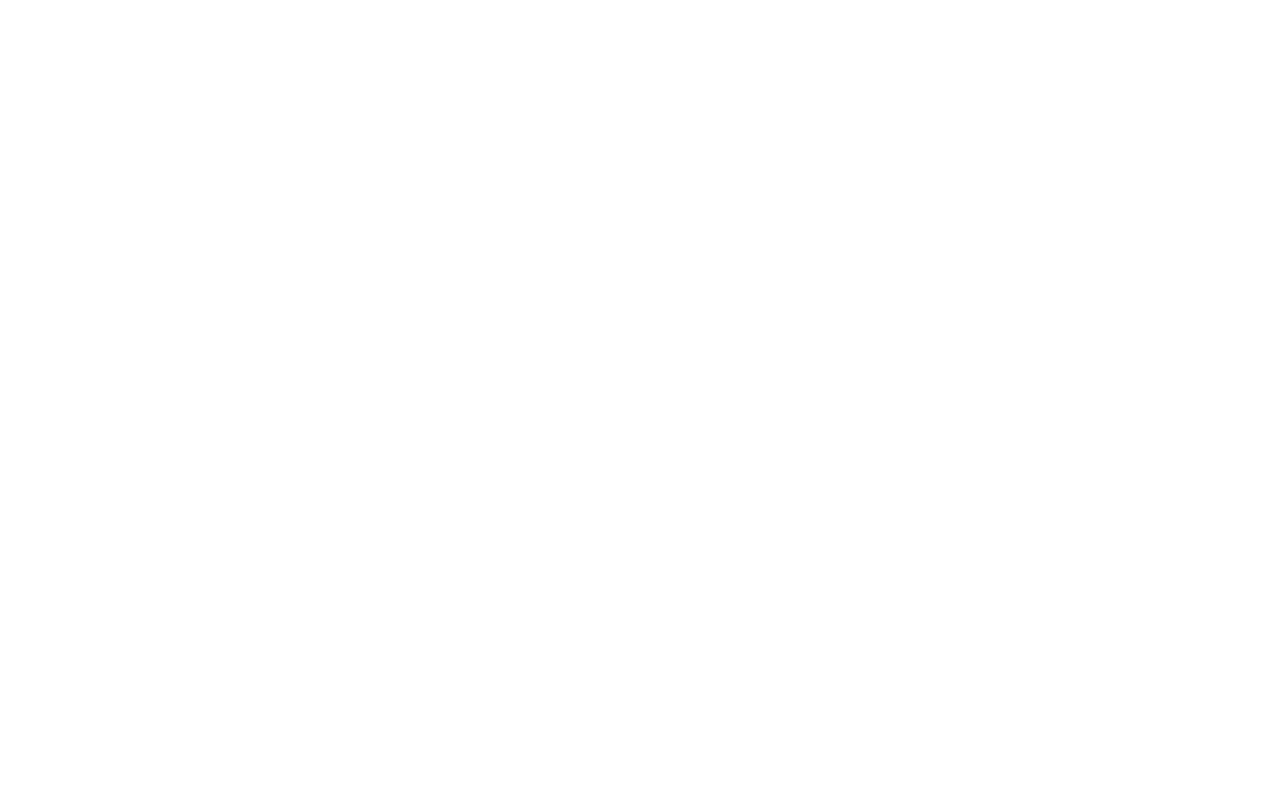
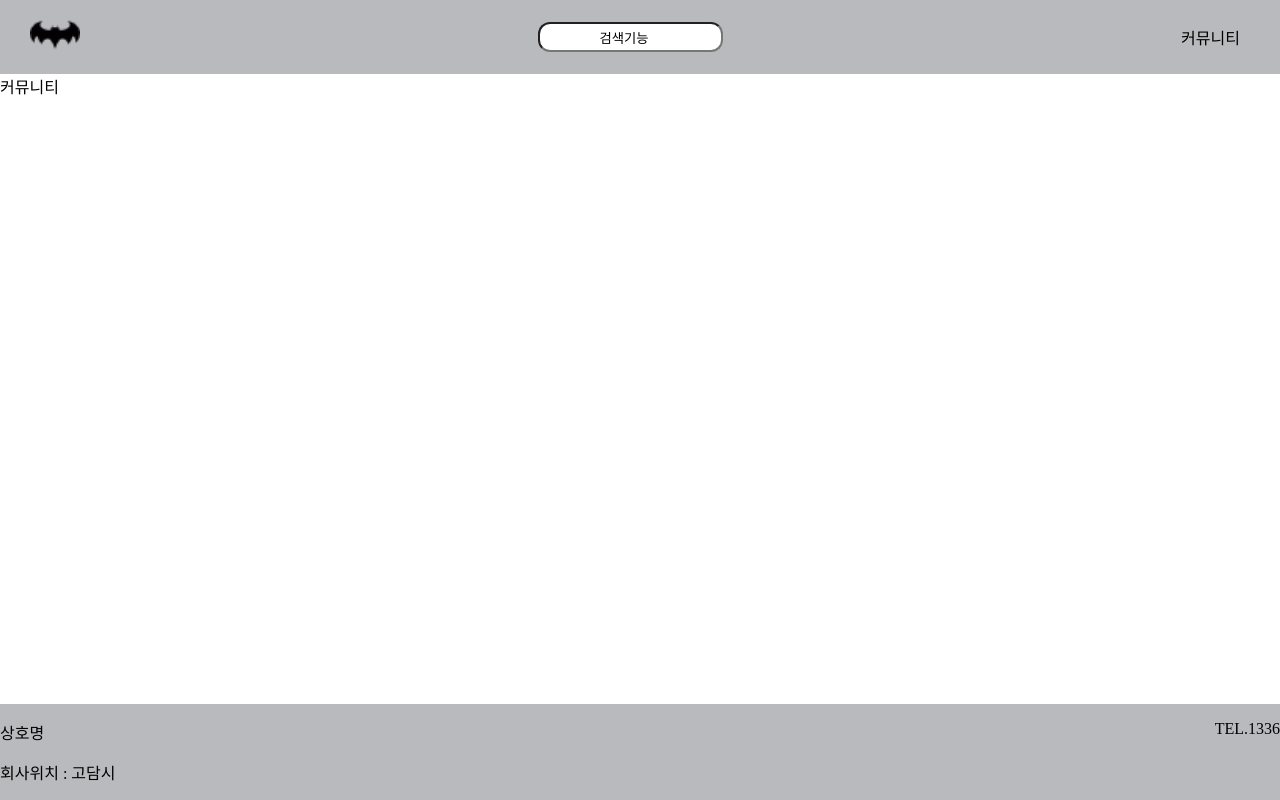
Before and after one commit to Gon1782/Batman, a React (Create React App) app: page /community in a window 1280 px wide. Before the commit this address had no page. Built offline with nearby package versions, Linux system fonts and the light colour scheme.

Commit message:
Feat: git Header 추가

```diff
--- a/package.json
+++ b/package.json
@@ -11,6 +11,7 @@
     "json-server": "^0.17.1",
     "react": "^18.2.0",
     "react-dom": "^18.2.0",
+    "react-icons": "^4.7.1",
     "react-query": "^3.39.2",
     "react-redux": "^8.0.5",
     "react-router-dom": "^6.6.0",
--- a/public/index.html
+++ b/public/index.html
@@ -5,10 +5,7 @@
     <link rel="icon" href="%PUBLIC_URL%/favicon.ico" />
     <meta name="viewport" content="width=device-width, initial-scale=1" />
     <meta name="theme-color" content="#000000" />
-    <meta
-      name="description"
-      content="Web site created using create-react-app"
-    />
+    <meta name="description" content="Web site created using create-react-app" />
     <link rel="apple-touch-icon" href="%PUBLIC_URL%/logo192.png" />
     <!--
       manifest.json provides metadata used when your web app is installed on a
@@ -26,7 +23,7 @@
     -->
     <title>React App</title>
   </head>
-  <body>
+  <body style="margin: 0">
     <noscript>You need to enable JavaScript to run this app.</noscript>
     <div id="root"></div>
     <!--
--- /dev/null
+++ b/src/redux/components/Footer.css
@@ -0,0 +1,5 @@
+.footer {
+  background-color: #b9babd;
+  display: flex;
+  justify-content: space-between;
+}
--- /dev/null
+++ b/src/redux/components/Footer.jsx
@@ -0,0 +1,15 @@
+import "./Footer.css";
+
+function Footer() {
+  return (
+    <div className="footer">
+      <div>
+        <p>상호명</p>
+        <p>회사위치 : 고담시</p>
+      </div>
+      <p>TEL.1336</p>
+    </div>
+  );
+}
+
+export default Footer;
--- /dev/null
+++ b/src/redux/components/Header.css
@@ -0,0 +1,29 @@
+.header {
+  background-color: #b9babd;
+  display: flex;
+  justify-content: space-between;
+  padding: 10px;
+}
+
+.mainlogo {
+  width: 50px;
+  padding-left: 20px;
+}
+
+.commu {
+  text-align: center;
+  display: flex;
+  align-items: center;
+  padding-right: 30px;
+}
+
+.inputsize {
+  border-radius: 12px;
+  height: 30px;
+  text-align: center;
+}
+
+.formsize {
+  display: flex;
+  align-items: center;
+}
--- /dev/null
+++ b/src/redux/components/Header.jsx
@@ -0,0 +1,20 @@
+import { Link } from "react-router-dom";
+import "./Header.css";
+
+function Header() {
+  return (
+    <div className="header">
+      <Link style={{ textDecoration: "none", color: "black" }} to="/">
+        <img className="mainlogo" src={process.env.PUBLIC_URL + "/batman.png"} />
+      </Link>
+      <form className="formsize">
+        <input className="inputsize" type="search" value="검색기능"></input>
+      </form>
+      <Link className="commu" style={{ textDecoration: "none", color: "black" }} to="/community">
+        커뮤니티
+      </Link>
+    </div>
+  );
+}
+
+export default Header;
--- /dev/null
+++ b/src/shared/router.css
@@ -0,0 +1,9 @@
+.wrapper {
+  display: flex;
+  flex-direction: column;
+  height: 100vh;
+}
+
+.contentWrapper {
+  flex: 1;
+}
--- a/src/shared/router.js
+++ b/src/shared/router.js
@@ -1,12 +1,36 @@
 import React from "react";
 import { BrowserRouter, Route, Routes } from "react-router-dom";
+import Header from "../redux/components/Header";
+import Footer from "../redux/components/Footer";
+import "./router.css";
 
 const Router = () => {
   return (
     <BrowserRouter>
-      <Routes>
-        <Route path="/" />
-      </Routes>
+      <div className="wrapper">
+        <div className="contentWrapper">
+          <Header />
+          <Routes>
+            <Route
+              path="/"
+              element={
+                <>
+                  <div>메인페이지</div>
+                </>
+              }
+            />
+            <Route
+              path="/community"
+              element={
+                <>
+                  <div>커뮤니티</div>
+                </>
+              }
+            />
+          </Routes>
+        </div>
+        <Footer />
+      </div>
     </BrowserRouter>
   );
 };
```
Also changed, not shown: public/batman.png (added), 1 other file (tests, documents, lock files or other folders).
